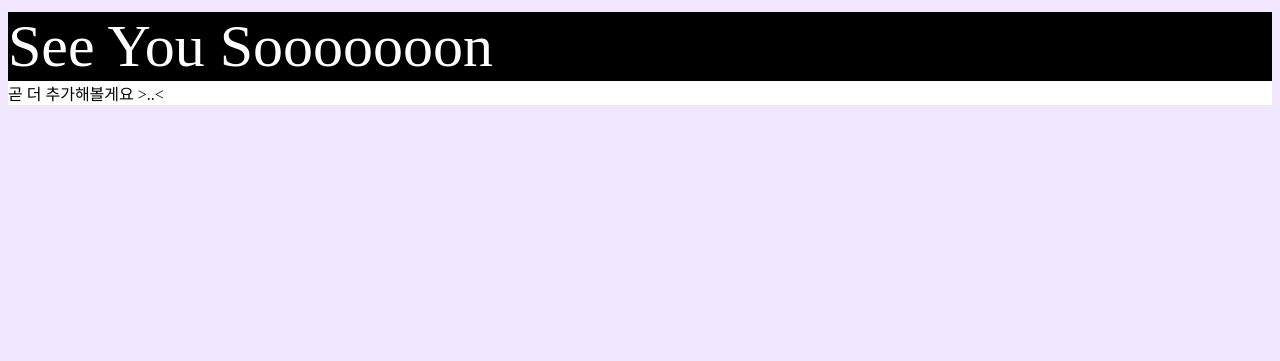
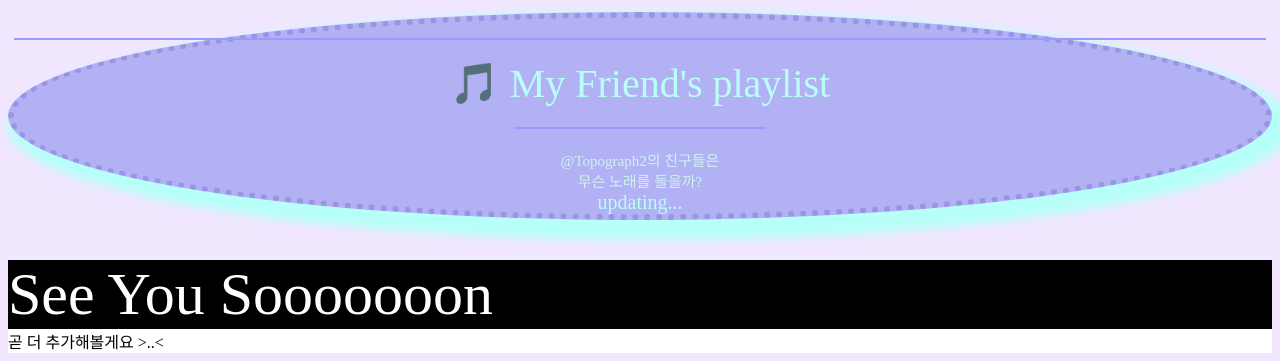
Before and after one commit to topograp2/playlist, a plain HTML site: page index.html in a window 1280 px wide. Shown: the part 1321-1682 px from the top of the page. Before the commit the page ends 1434 px from the top, so only its background shows below. Drawn offline with Linux system fonts and the light colour scheme; a script that the page names is missing; a web font is replaced by a local one.

Commit message:
Add files via upload

```diff
--- a/index.html
+++ b/index.html
@@ -89,7 +89,6 @@
 
     </div>
 
-    <div id = comments>
 
     </div>
     <span class = "text1 text2 text3"> 하단을 스크롤하면 댓글창이 나와요:)<br> 자신이 좋아하는 곡도 추천해주세요!</span>
@@ -148,6 +147,16 @@
         </div>
         </span>
     </div>
+    <div id="titleW">
+        <hr color="#9999FF"/> 🎵 My Friend's playlist
+        <hr width= "250px" color = "#9999FF" noshade />
+        <span class="text1">@Topograph2의 친구들은 <br>무슨 노래를 들을까?</span>
+        <br>
+        <span class="text2">updating...</span>
+        <br>
+
+    </div>
+
     <div id = "bye">
         <div id = "byeEng">See You Sooooooon<br></div>
         곧 더 추가해볼게요 >..<
```
